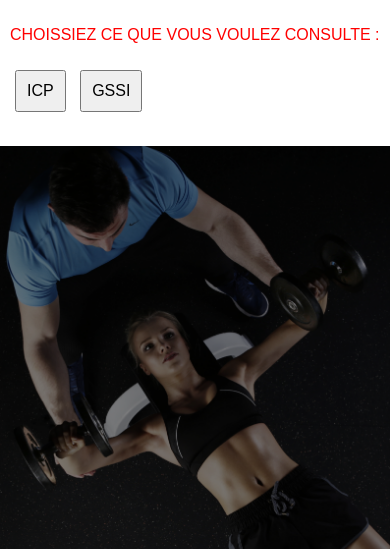
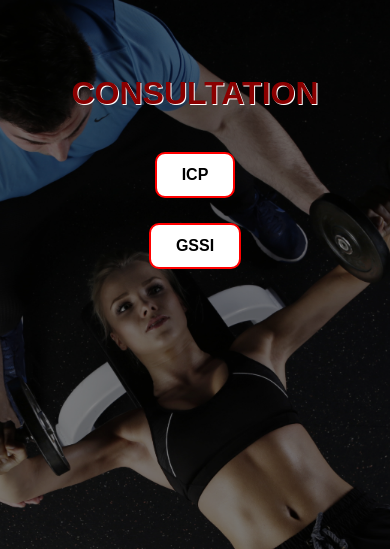
Before and after one commit to loupau28/icp-app, a Flask app: template templates/Consultation.html in a window 390 px wide. Shown: the top 549 px of the page. Run offline with Flask 3, Linux system fonts and the light colour scheme; the template is opened without the code that fills it, so the values that code supplies are empty; some libraries are stand-ins or nearby versions.

Commit message:
maj login 4

```diff
--- a/templates/Consultation.html
+++ b/templates/Consultation.html
@@ -1,50 +1,65 @@
-<!-- templates/Consultation.html -->
 <!DOCTYPE html>
 <html lang="fr">
 <head>
     <meta charset="UTF-8">
+    <meta name="viewport" content="width=device-width, initial-scale=1.0">
     <title>Consultation</title>
     <style>
         body {
             font-family: Arial, sans-serif;
             background: url('/static/FOND.png') no-repeat center center fixed;
             background-size: cover;
-      padding: 20px;
-      margin: 0;
+            padding: 40px;
             color: red;
+            text-align: center;
         }
 
-    /* Ajustements pour petits écrans */
-    @media (max-width: 768px) {
-      body {
-        background-size: contain;
-        padding: 10px;
+        h2 {
+            font-size: 2.5em;
+            margin-bottom: 40px;
+            color: darkred;
+            text-shadow: 1px 1px white;
         }
 
-      table {
-        font-size: 14px;
+        #menu {
+            display: flex;
+            flex-direction: column;
+            align-items: center;
+            gap: 25px;
         }
 
-      select, input, button {
-        font-size: 14px;
-        padding: 8px;
-      }
+        button {
+            padding: 15px 35px;
+            font-size: 18px;
+            font-weight: bold;
+            background-color: white;
+            border: 2px solid red;
+            border-radius: 10px;
+            cursor: pointer;
+            transition: background-color 0.3s, color 0.3s, transform 0.2s;
         }
 
-    h2 { margin-bottom: 20px; }
-    label { font-weight: bold; margin-right: 10px; }
-    select, input, button { margin: 10px 5px; padding: 10px; font-size: 16px; }
+        button:hover {
+            background-color: red;
+            color: white;
+            transform: scale(1.05);
+        }
 
-    table { border-collapse: collapse; margin-top: 20px; width: 100%; }
-    th, td { border: 2px solid black; padding: 10px; text-align: center; }
-    td { background-color: #f2f2f2; }
-
-    .filters { display: flex; flex-wrap: wrap; gap: 15px; align-items: center; margin-bottom: 20px; }
+        /* Responsive */
+        @media (max-width: 450px) {
+            h2 { font-size: 2em; }
+            button { font-size: 16px; padding: 12px 25px; }
+        }
     </style>
 </head>
 <body>
-    <p>CHOISSIEZ CE QUE VOUS VOULEZ CONSULTE :</p>
+
+    <h2>CONSULTATION</h2>
+
+    <div id="menu">
         <button onclick="window.location.href='/consultation/icp'">ICP</button>
         <button onclick="window.location.href='/consultation/gssi'">GSSI</button>
+    </div>
+
 </body>
 </html>
```
Lines whose indentation alone changed are shown as unchanged.
